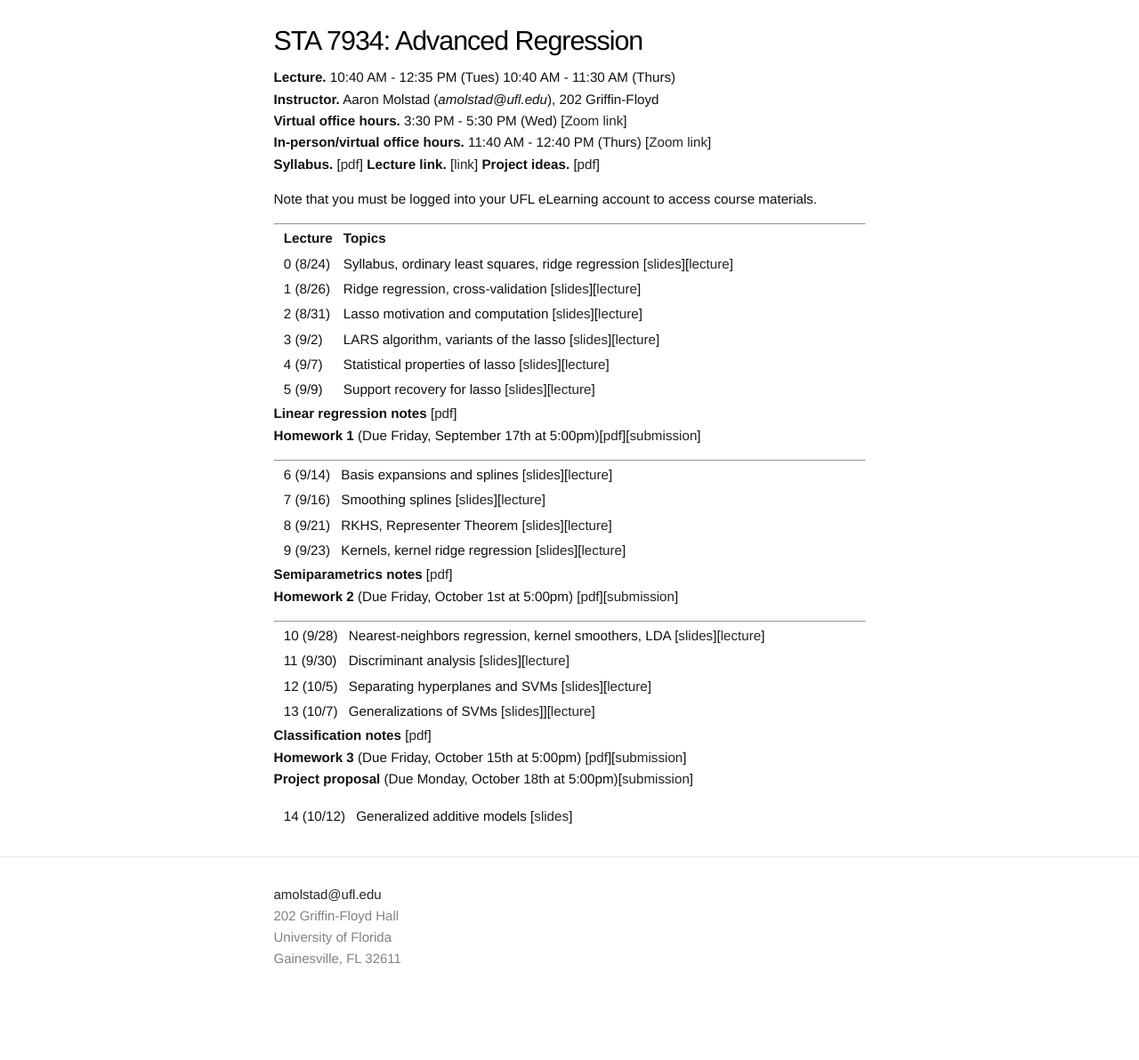
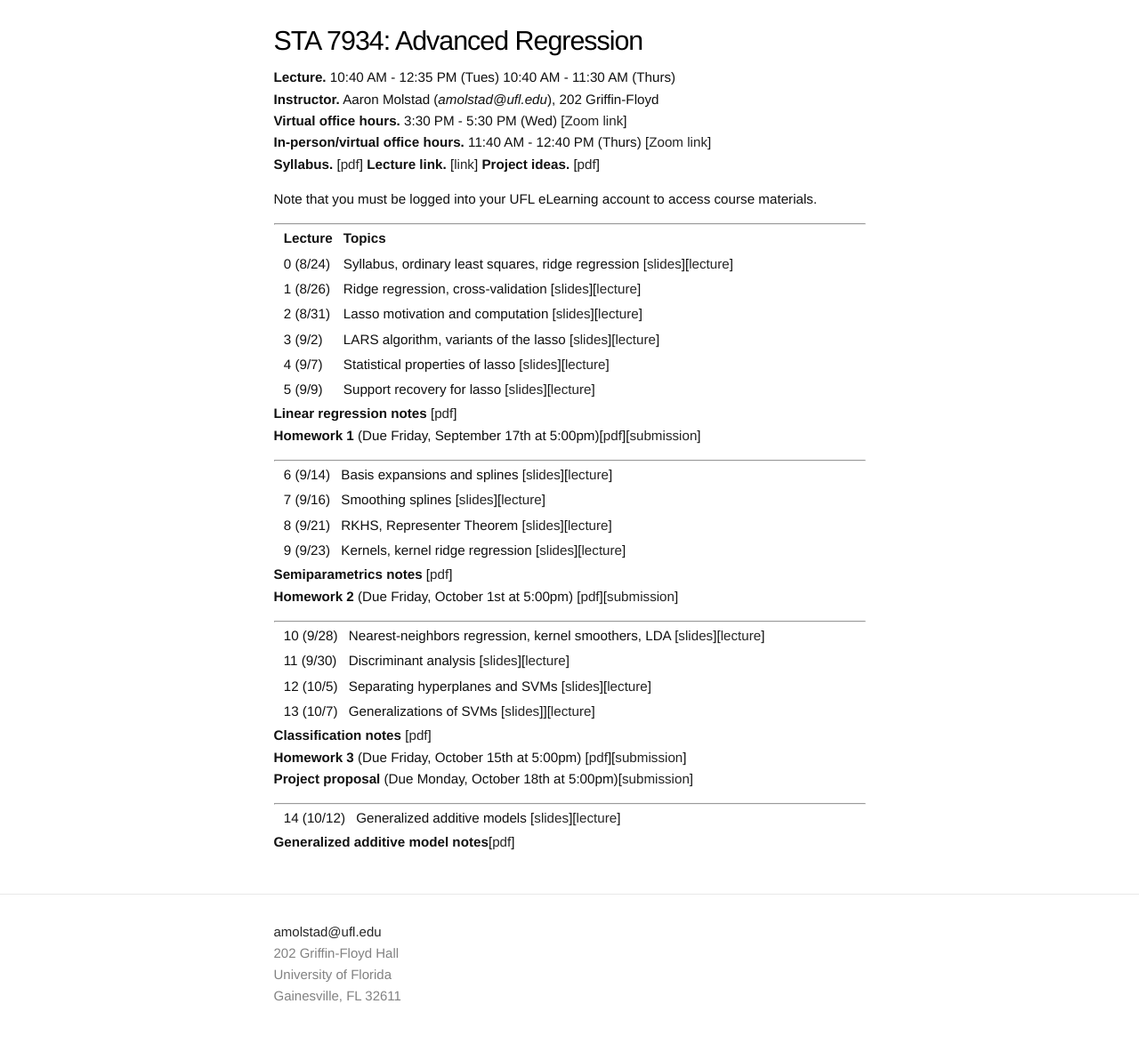
Before and after one commit to ajmolstad/ajmolstad.github.io, a Jekyll site: the page built from F21_STA7934.md, in a window 1280 px wide. Shown: the whole page at 89% size. Built offline with Jekyll 4.4.1, drawn with Linux system fonts in a browser that asks for light colours; before the commit the page ends 1150 px from its top, so only the background shows below that.

Commit message:
Update F21_STA7934.md

```diff
--- a/F21_STA7934.md
+++ b/F21_STA7934.md
@@ -50,5 +50,8 @@ Note that you must be logged into your UFL eLearning account to access course ma
 **Homework 3** (Due Friday, October 15th at 5:00pm) [[pdf](https://ufl.instructure.com/files/62960728/download?download_frd=1)][[submission](https://ufl.instructure.com/courses/437665/assignments/4907254)]
 **Project proposal** (Due Monday, October 18th at 5:00pm)[[submission](https://ufl.instructure.com/courses/437665/assignments/4907258)]
 
+-----------------
 
-|| 14 (10/12) || Generalized additive models [[slides](https://ufl.instructure.com/files/63018329/download?download_frd=1)] ||
+|| 14 (10/12) || Generalized additive models [[slides](https://ufl.instructure.com/files/63018329/download?download_frd=1)][[lecture](https://ufl.instructure.com/courses/437665/files?preview=63023551)] ||
+
+**Generalized additive model notes**[[pdf](https://ufl.instructure.com/files/63023768/download?download_frd=1)]
```
